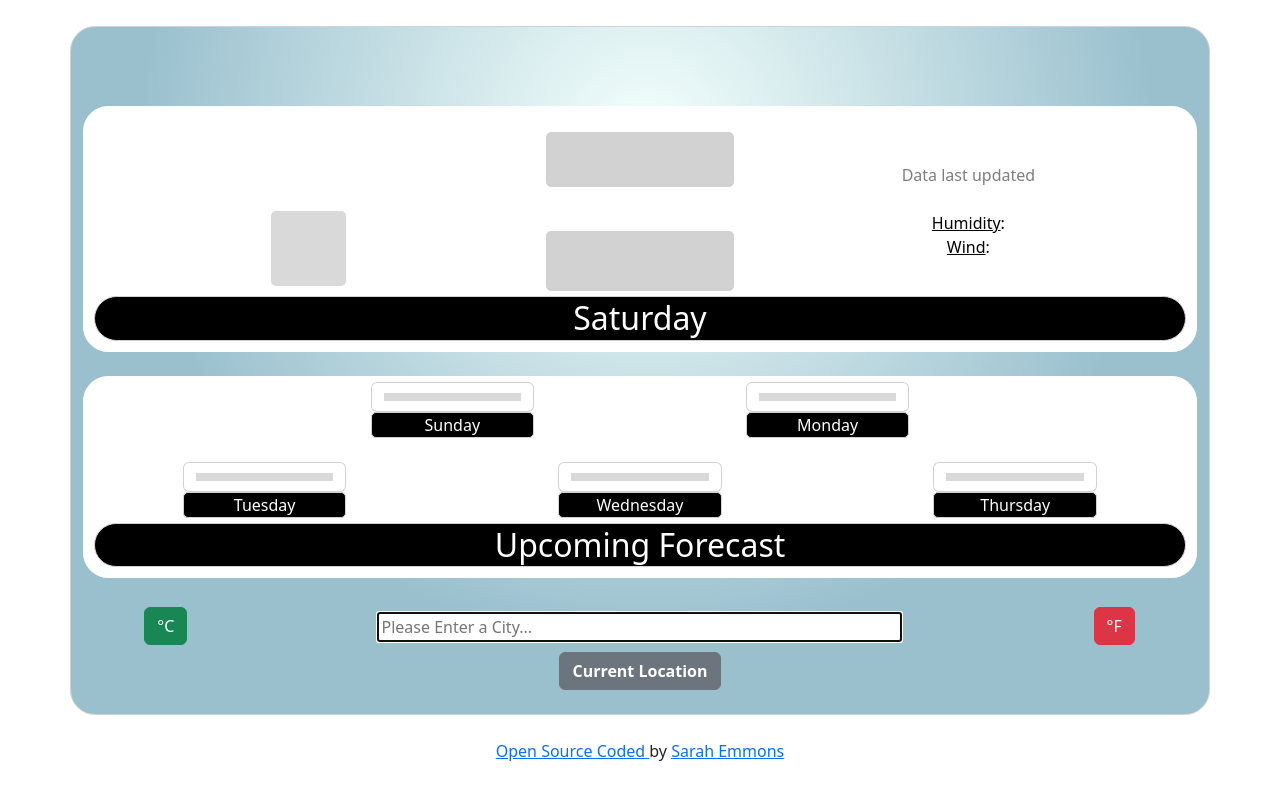
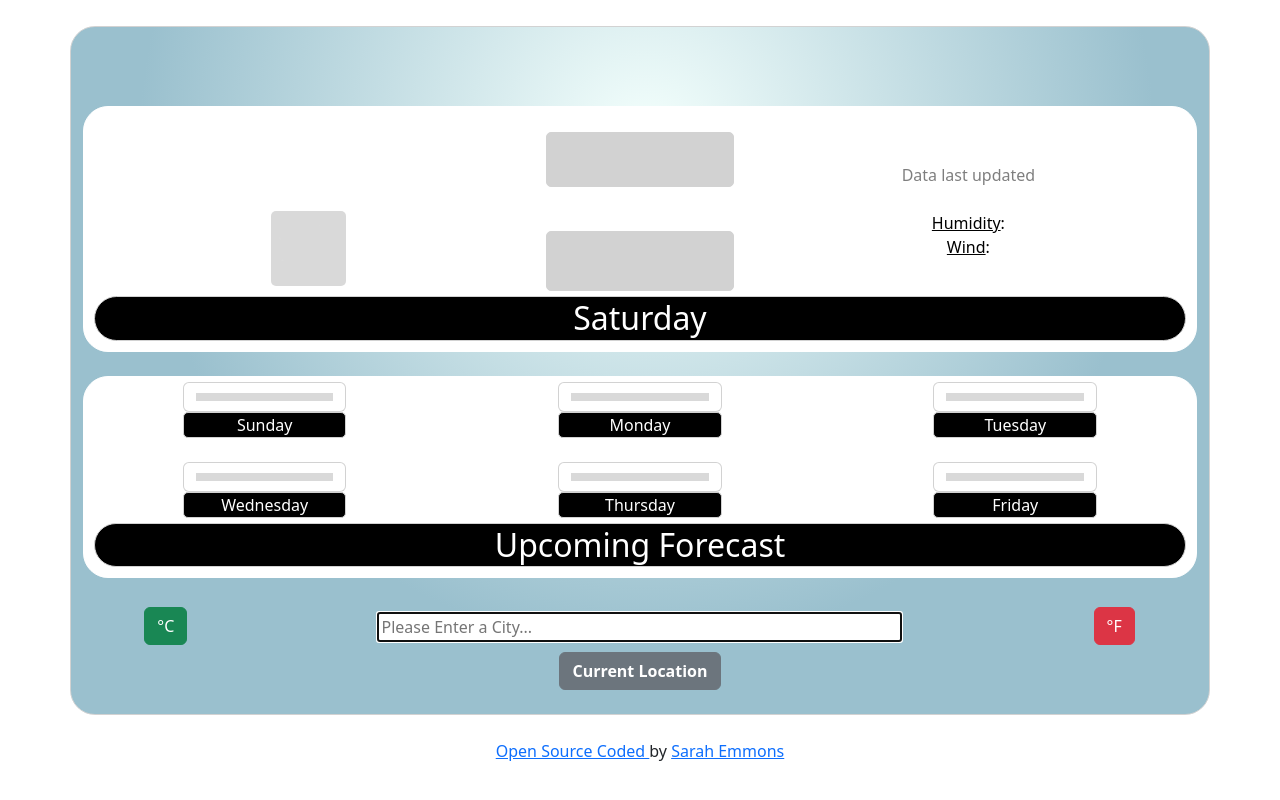
Before and after one commit to Sarah-Emmons/Weather-App-Project, a plain HTML site: page index.html in a window 1280 px wide. Drawn offline with nearby package versions, Linux system fonts and the light colour scheme; no server answers.

Commit message:
Added Day to Frecase
Added additional day to forecast.
HTML, CSS, and JS

```diff
--- a/index.html
+++ b/index.html
@@ -70,7 +70,7 @@
       <div class="coming">
         <!--Row 1 start-->
         <div class="row">
-          <div class="col-3"></div>
+          <div class="col-1"></div>
           <div class="col-2">
             <div class="card" style="width: 100%">
               <div class="card-body-1">
@@ -96,13 +96,7 @@
             </div>
             <div class="day2"></div>
           </div>
-          <div class="col-3"></div>
-        </div>
-        <!--Row 1 end-->
-        <br />
-        <!--Row 2 start-->
-        <div class="row">
-          <div class="col-1"></div>
+          <div class="col-2"></div>
           <div class="col-2">
             <div class="card" style="width: 100%">
               <div class="card-body-3">
@@ -115,7 +109,12 @@
             </div>
             <div class="day3"></div>
           </div>
-          <div class="col-2"></div>
+        </div>
+        <!--Row 1 end-->
+        <br />
+        <!--Row 2 start-->
+        <div class="row">
+          <div class="col-1"></div>
           <div class="col-2">
             <div class="card" style="width: 100%">
               <div class="card-body-4">
@@ -140,6 +139,19 @@
               </div>
             </div>
             <div class="day5"></div>
+          </div>
+          <div class="col-2"></div>
+          <div class="col-2">
+            <div class="card" style="width: 100%">
+              <div class="card-body-6">
+                <h5 class="card-title-6" id="day-six-high-temp"></h5>
+                <h6
+                  class="card-subtitle mb-2 text-muted"
+                  id="day-six-temp-low"
+                ></h6>
+              </div>
+            </div>
+            <div class="day6"></div>
           </div>
           <div class="col-1"></div>
         </div>
--- a/src/index.js
+++ b/src/index.js
@@ -16,6 +16,7 @@ let dayAfterTomorrow = days[now.getDay() + 2];
 let threeFromNow = days[now.getDay() + 3];
 let fourFromNow = days[now.getDay() + 4];
 let fiveFromNow = days[now.getDay() + 5];
+let sixFromNow = days[now.getDay() + 6];
 
 if (tomorrow === undefined) {
   tomorrow = days[now.getDay() + 1 - 7];
@@ -32,6 +33,9 @@ if (fourFromNow === undefined) {
 if (fiveFromNow === undefined) {
   fiveFromNow = days[now.getDay() + 5 - 7];
 }
+if (sixFromNow === undefined) {
+  sixFromNow = days[now.getDay() + 6 - 7];
+}
 
 let todayDay = document.querySelector("#today-day");
 let dayOne = document.querySelector(".day1");
@@ -39,12 +43,14 @@ let dayTwo = document.querySelector(".day2");
 let dayThree = document.querySelector(".day3");
 let dayFour = document.querySelector(".day4");
 let dayFive = document.querySelector(".day5");
+let daySix = document.querySelector(".day6");
 todayDay.innerHTML = day;
 dayOne.innerHTML = tomorrow;
 dayTwo.innerHTML = dayAfterTomorrow;
 dayThree.innerHTML = threeFromNow;
 dayFour.innerHTML = fourFromNow;
 dayFive.innerHTML = fiveFromNow;
+daySix.innerHTML = sixFromNow;
 
 //generic definitions
 let nowTemp = document.querySelector("#today-temp");
--- a/src/style.css
+++ b/src/style.css
@@ -59,7 +59,8 @@ input {
 .card-body-2,
 .card-body-3,
 .card-body-4,
-.card-body-5 {
+.card-body-5,
+.card-body-6 {
   background-position: center;
   background-origin: content-box;
   background-repeat: no-repeat;
@@ -82,11 +83,15 @@ input {
 .card-body-5 {
   background-image: url(images/blank.png);
 }
+.card-body-6 {
+  background-image: url(images/blank.png);
+}
 .day1,
 .day2,
 .day3,
 .day4,
-.day5 {
+.day5,
+.day6 {
   border: 1px solid #d2d2d2;
   border-radius: 5px;
   background: #000000;
```
